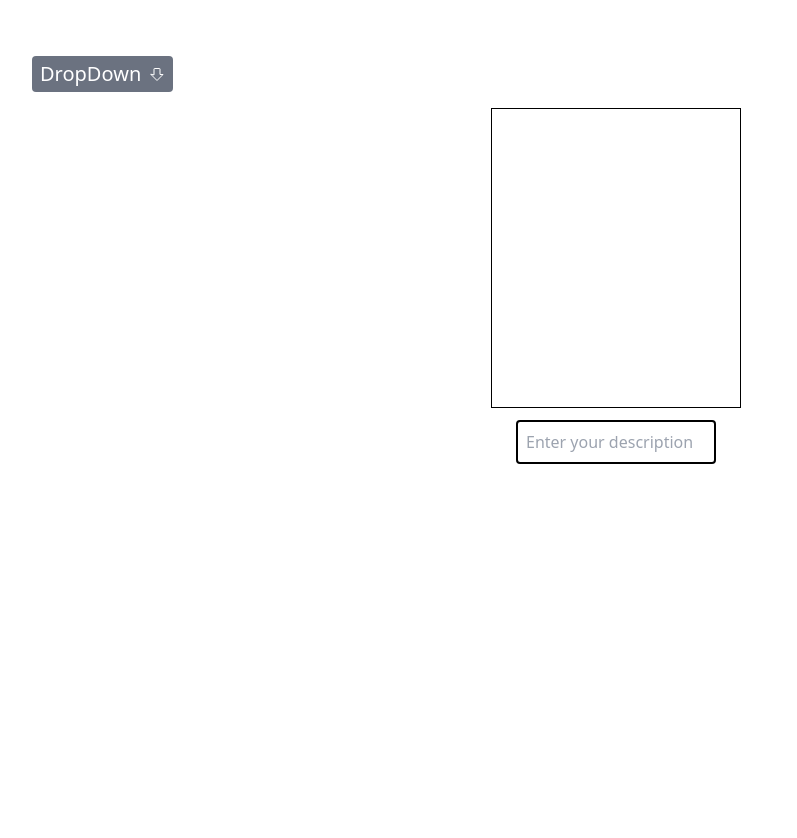
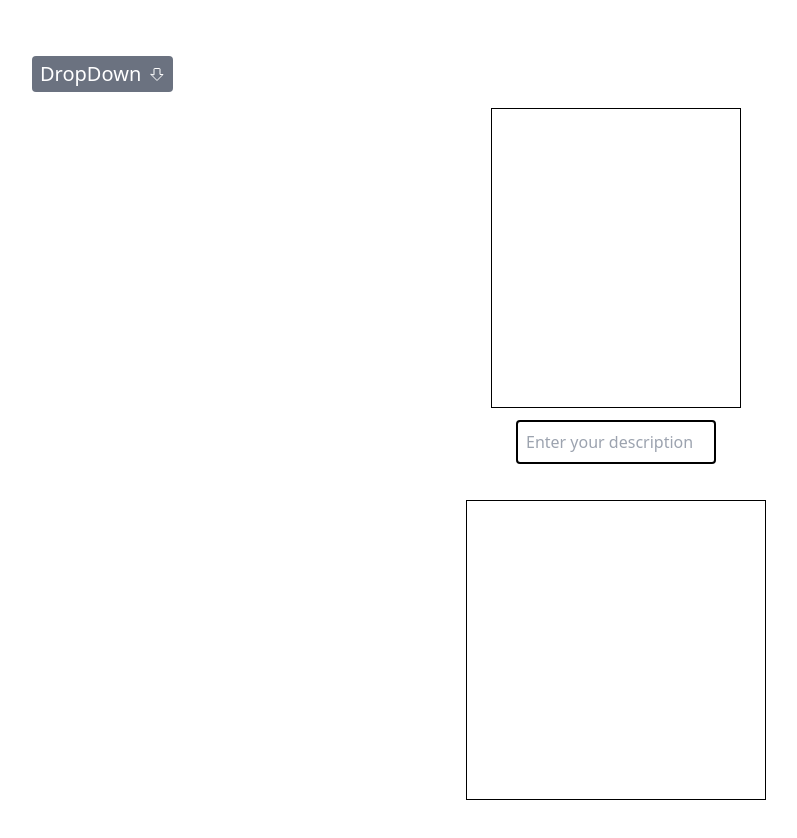
Before and after one commit to moonspark78/test-DD-Typescript, a React (Create React App) app: page / in a window 1280 px wide. Shown: the top 838 px of the page, without its empty margins (24-821 px from the left). Before the commit the page ends 800 px from the top, so only its background shows below. Built offline with nearby package versions, Linux system fonts and the light colour scheme.

Commit message:
:safety_vest: select  :safety_vest:  :art:

```diff
--- a/src/App.tsx
+++ b/src/App.tsx
@@ -6,10 +6,15 @@ import Input from './components/Input';
 function App() {
 
   const [color, setColor] = useState('')
+  const [seletColor, setSeletColor] = useState('')
 
 
   const onChangeColor = (e:any) =>{
     setColor(e.target.value);
+  }
+
+  const onSelectChange = (e:any) =>{
+    setSeletColor(e.target.value);
   }
 
 
@@ -25,6 +30,12 @@ function App() {
 
      </div>
      <Input onChangeColor={onChangeColor}/>
+
+     <div
+        className='mt-9 border border-black  w-[300px] h-[300px] mx-auto'
+        style={{ backgroundColor : `${seletColor}`}}
+     >
+      </div>
     </div>
   );
 }
--- /dev/null
+++ b/src/components/ColorSelector.tsx
@@ -0,0 +1,11 @@
+import React from 'react'
+
+const ColorSelector = () => {
+  return (
+    <div className='mt-10'>
+        ColorSelector
+    </div>
+  )
+}
+
+export default ColorSelector
```
